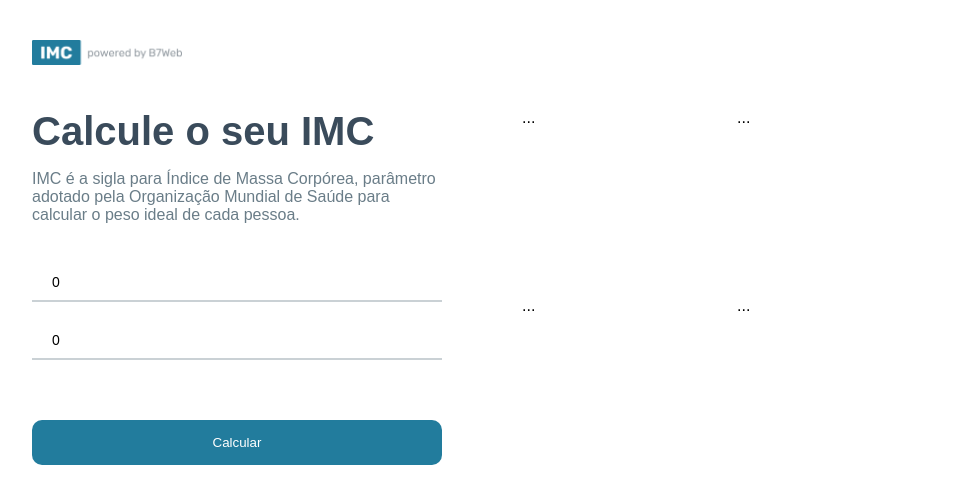
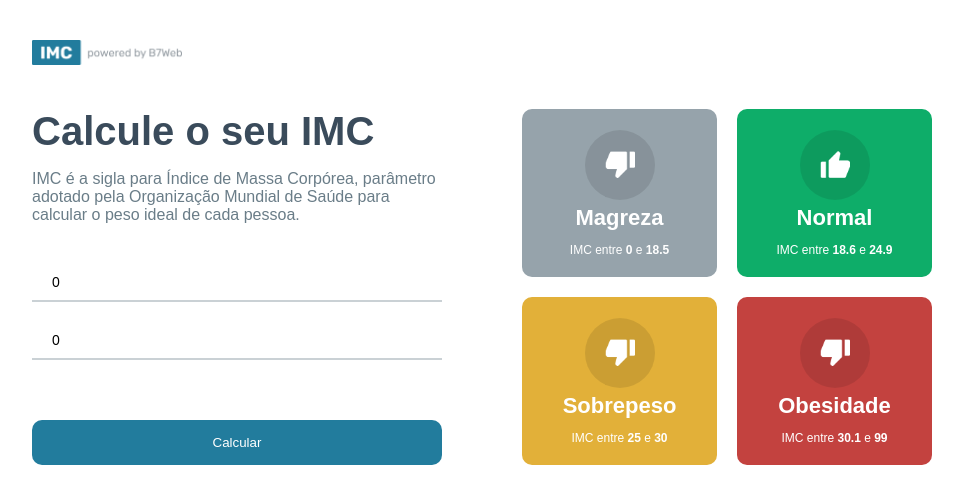
Before and after one commit to luanfcampos/react-calc-imc, a React (Create React App) app: page / in a window 1280 px wide. Shown: the top 504 px of the page, without its empty margins (158-1121 px from the left). Built offline with nearby package versions, Linux system fonts and the light colour scheme.

Commit message:
gridItem

```diff
--- a/src/components/GridItem/GridItem.module.css
+++ b/src/components/GridItem/GridItem.module.css
@@ -0,0 +1,35 @@
+.main {
+    flex: 1;
+    color: #fff;
+    border-radius: 10px;
+    display: flex;
+    justify-content: center;
+    align-items: center;
+    flex-direction: column;
+    padding: 20px;
+}
+
+.gridIcon {
+    width: 70px;
+    height: 70px;
+    border-radius: 100%;background-color: rgba(0, 0, 0, 0.1);
+    display: flex;
+    justify-content: center;
+    align-items: center;
+}
+
+.gridTitle {
+    font-weight: 700;
+    margin-top: 5px;
+    text-align: center;
+    font-size: 22px;
+}
+
+.gridInfo span {
+    font-weight: 900;
+}
+
+.gridInfo {
+    font-size: 12px;
+    margin-top: 12px;
+}
--- a/src/components/GridItem/index.tsx
+++ b/src/components/GridItem/index.tsx
@@ -1,4 +1,7 @@
 import { level } from "../../helpers/imc"
+import styles from "./GridItem.module.css"
+import downImage from "../../assets/down.png"
+import upImage from "../../assets/up.png"
 
 type Props = {
     item: level
@@ -7,6 +10,14 @@ type Props = {
 
 export const GridItem = ({ item }: Props) => {
     return (
-        <div>...</div>
+        <div className={styles.main} style={{backgroundColor:item.color}}>
+            <div className={styles.gridIcon}>
+                <img src={item.icon == 'up' ? upImage : downImage} alt="" width="30"/>
+            </div>
+            <div className={styles.gridTitle}>{item.title}</div>
+            <div className={styles.gridInfo}>
+                IMC entre <span>{item.imc[0]}</span> e <span>{item.imc[1]}</span>
+            </div>
+        </div>
     )
 }
```
